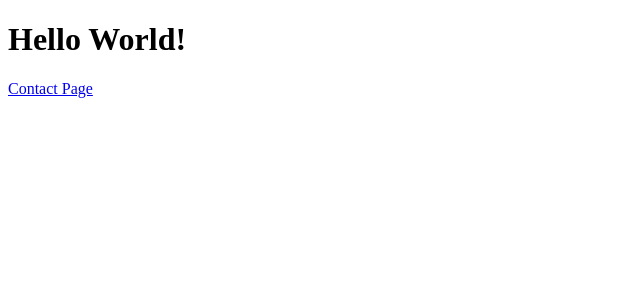
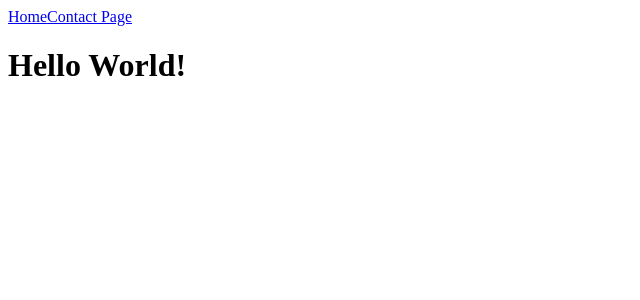
Before and after one commit to darwintantuco/first-next, a Next.js app: page / in a window 1280 px wide. Shown: the top 300 px of the page, without its empty margins (0-640 px from the left). Built offline with nearby package versions, Linux system fonts and the light colour scheme.

Commit message:
Add navbar

```diff
--- /dev/null
+++ b/components/navbar.js
@@ -0,0 +1,14 @@
+import Link from "next/link";
+
+const Navbar = () => (
+  <>
+    <Link href="/">
+      <a>Home</a>
+    </Link>
+    <Link href="/contact">
+      <a>Contact Page</a>
+    </Link>
+  </>
+);
+
+export default Navbar;
--- a/pages/contact.js
+++ b/pages/contact.js
@@ -1,5 +1,8 @@
+import Navbar from "../components/navbar";
+
 const ContactPage = () => (
   <div>
+    <Navbar />
     <h1> Contact Page</h1>
   </div>
 );
--- a/pages/index.js
+++ b/pages/index.js
@@ -1,11 +1,9 @@
-import Link from "next/link";
+import Navbar from "../components/navbar";
 
 const Index = () => (
   <div>
+    <Navbar />
     <h1> Hello World! </h1>
-    <Link href="/contact">
-      <a>Contact Page</a>
-    </Link>
   </div>
 );
 
```
